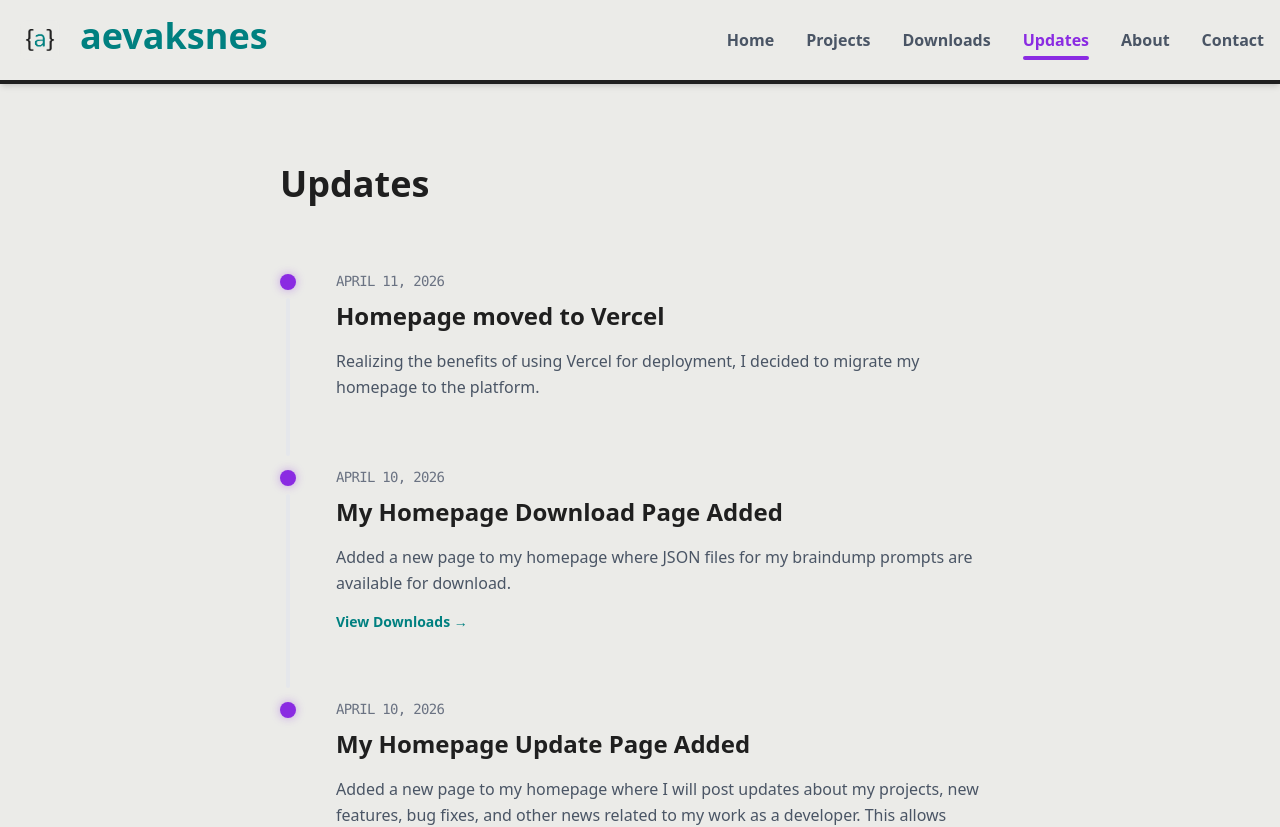
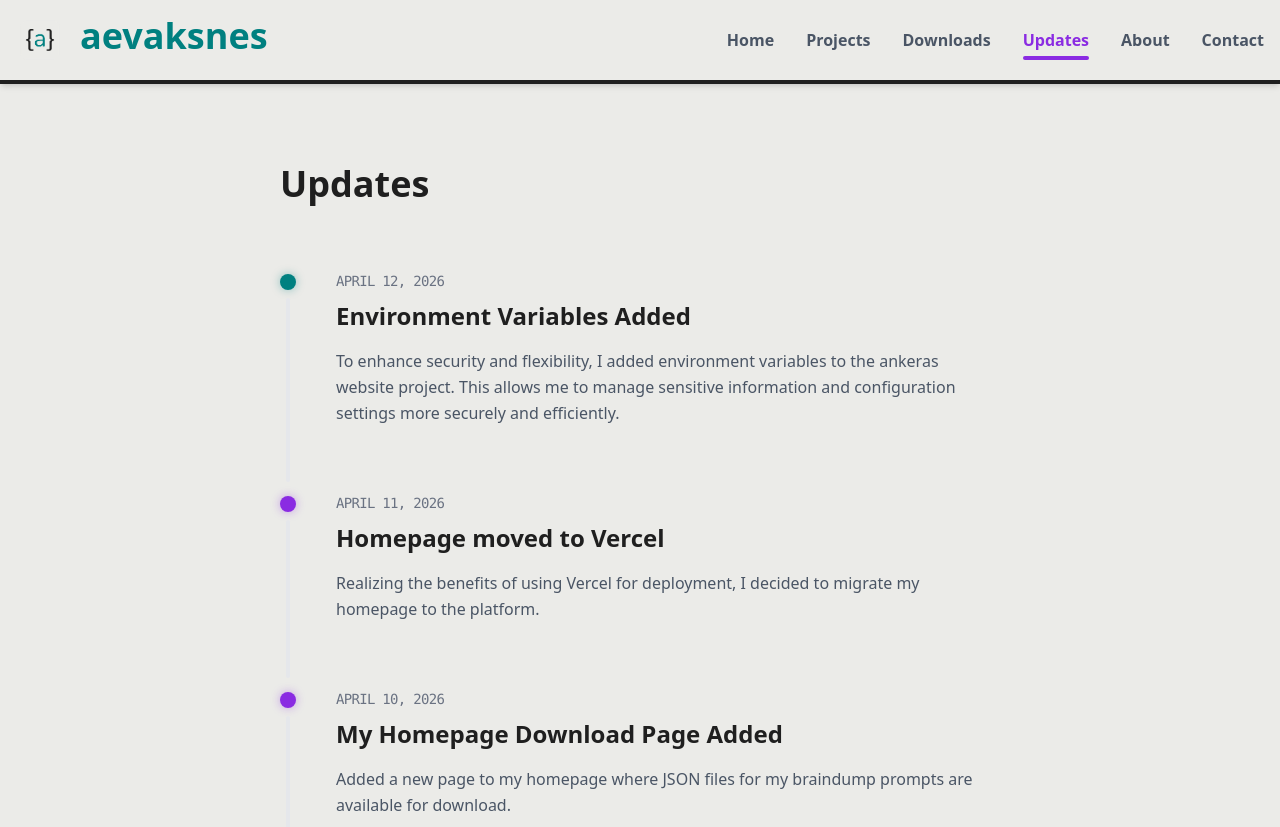
Before and after one commit to aevaksnes/aevaksnes, a Next.js app: page /updates in a window 1280 px wide. Shown: the top 827 px of the page. Built offline with nearby package versions, Linux system fonts and the light colour scheme.

Commit message:
Added Update

```diff
--- a/constants/updates.ts
+++ b/constants/updates.ts
@@ -23,12 +23,23 @@ export interface Update {
 
 export const UPDATES: Update[] = [
 
+    {
+    id: "4",
+    date: "2026-04-12",
+    title: "Environment Variables Added",
+    content: "To enhance security and flexibility, I added environment variables to the ankeras website project. This allows me to manage sensitive information and configuration settings more securely and efficiently.",
+    category: "fix",
+    projectId: "ankeras",
+    tags: [TAGS.VERCEL]
+  },
+
   {
     id: "3",
     date: "2026-04-11",
     title: "Homepage moved to Vercel",
     content: "Realizing the benefits of using Vercel for deployment, I decided to migrate my homepage to the platform.",
     category: "feature",
+    projectId: "homepage",
     tags: [TAGS.VERCEL]
   },
 
@@ -39,6 +50,7 @@ export const UPDATES: Update[] = [
     content: "Added a new page to my homepage where JSON files for my braindump prompts are available for download.",
     category: "feature",
     links: [{ label: "View Downloads", url: "https://aevaksnes.github.io/downloads" }],
+    projectId: "homepage",
     tags: [TAGS.NEXTJS]
   },
 
@@ -49,6 +61,7 @@ export const UPDATES: Update[] = [
     content: "Added a new page to my homepage where I will post updates about my projects, new features, bug fixes, and other news related to my work as a developer. This allows visitors to stay informed about the latest developments and improvements across all my projects.",
     category: "feature",
     links: [{ label: "View Updates", url: "https://aevaksnes.github.io/updates" }],
+    projectId: "homepage",
     tags: [TAGS.NEXTJS]
   },
 
```
